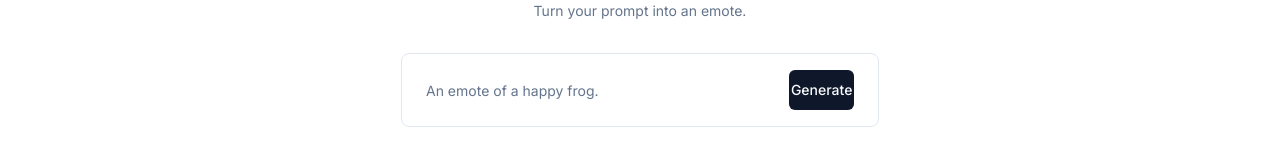
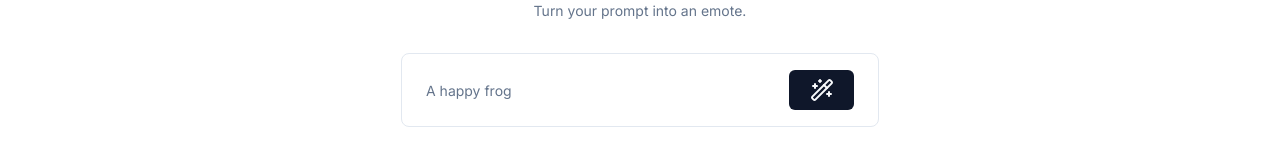
Before and after one commit to neatgang/twitchemotes.ai, a Next.js app: page / in a window 1280 px wide. Shown: the part 167-327 px from the top of the page. Built offline with nearby package versions, Linux system fonts and the light colour scheme.

Commit message:
updated page placeholder and generate button

```diff
--- a/app/page.tsx
+++ b/app/page.tsx
@@ -5,7 +5,7 @@ import axios from "axios";
 import Image from "next/image";
 import { useState } from "react";
 import { zodResolver } from "@hookform/resolvers/zod";
-import { Download, ImageIcon } from "lucide-react";
+import { Download, ImageIcon, Wand, Wand2 } from "lucide-react";
 import { useForm } from "react-hook-form";
 // import { toast } from "react-hot-toast";
 import { useRouter } from "next/navigation";
@@ -109,7 +109,7 @@ const PhotoPage = () => {
                     <Input
                       className="border-0 outline-none focus-visible:ring-0 focus-visible:ring-transparent"
                       disabled={isLoading}
-                      placeholder="An emote of a happy frog."
+                      placeholder="A happy frog"
                       {...field}
                     />
                   </FormControl>
@@ -177,7 +177,7 @@ const PhotoPage = () => {
               )}
             /> */}
             <Button className="col-start-11 col-span-2 w-full flex justify-center" type="submit" disabled={isLoading} size="icon">
-  Generate
+  <Wand2 />
 </Button>
           </form>
         </Form>
```
